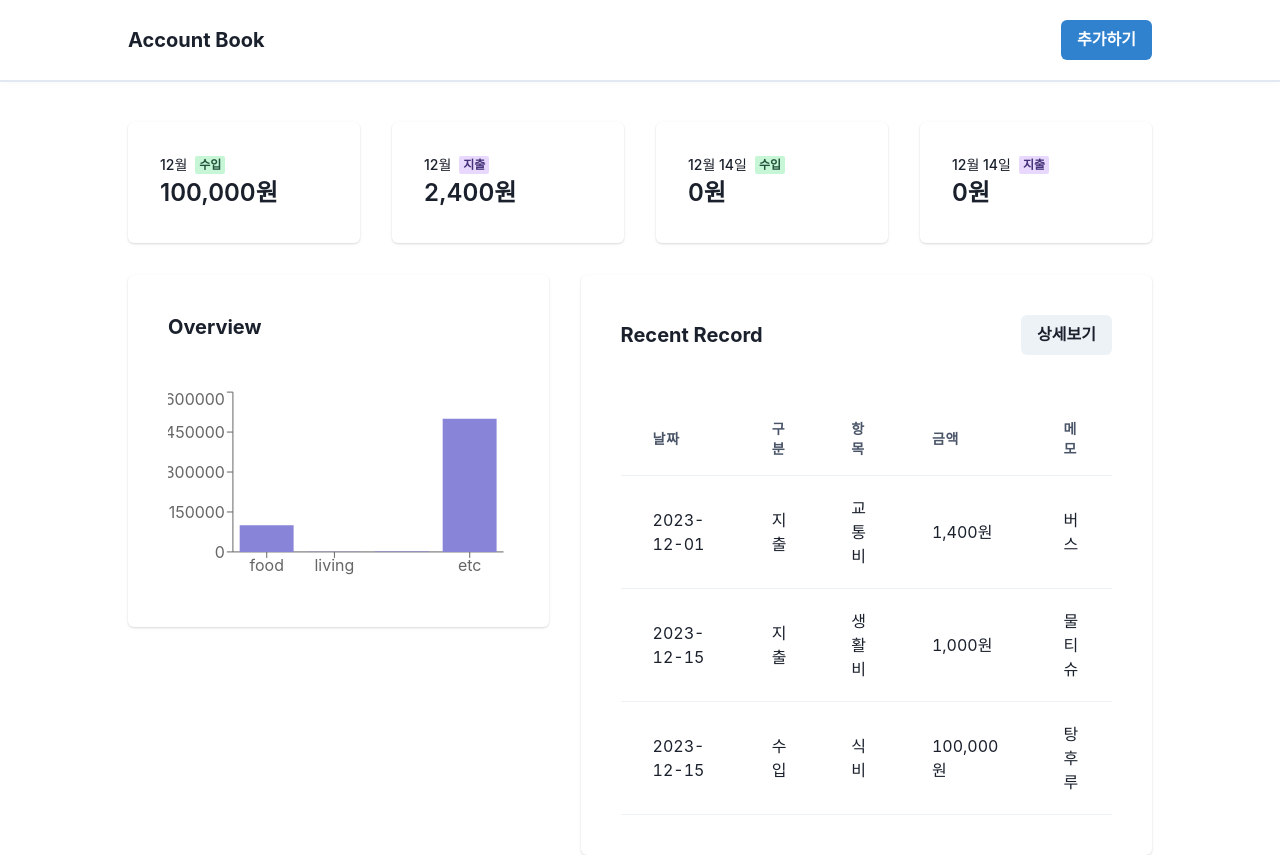
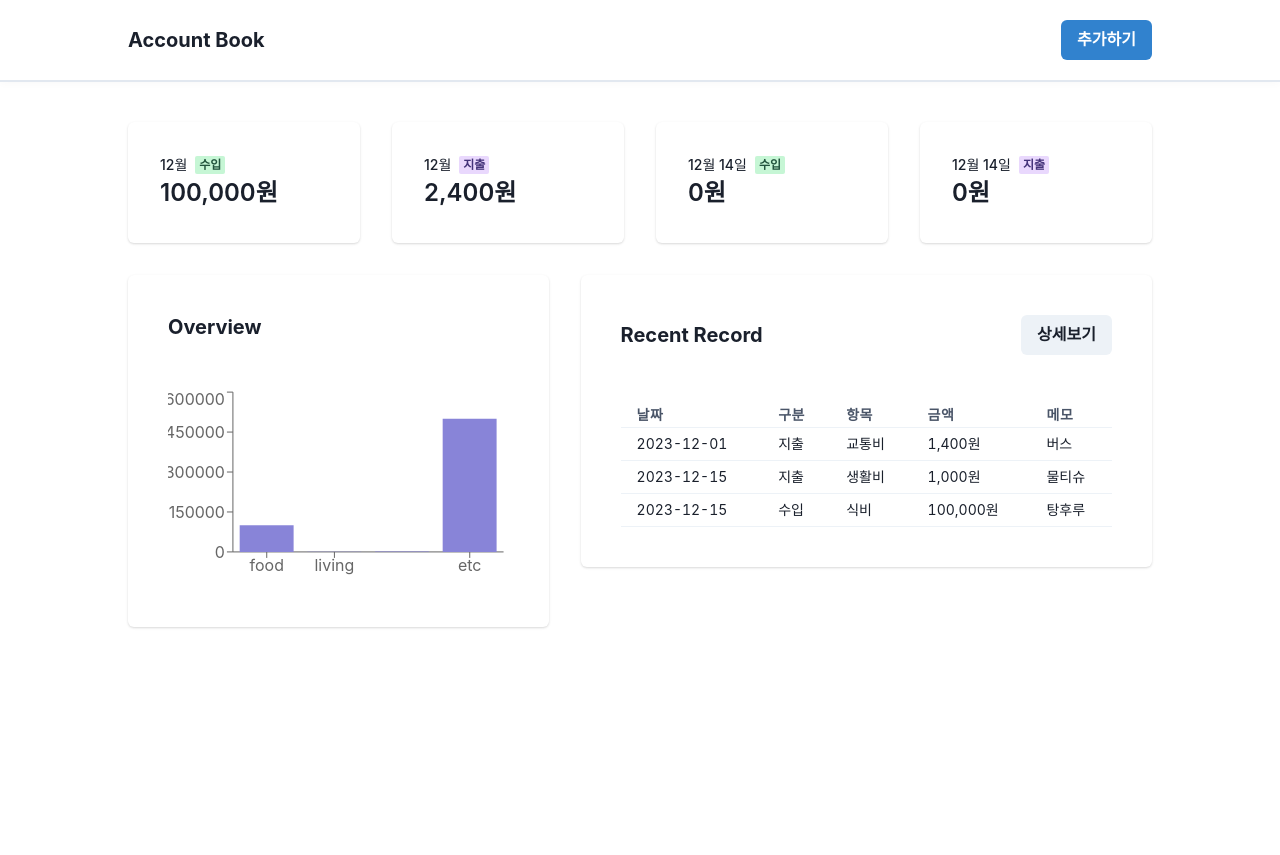
Before and after one commit to woorifisa-service-dev-2nd/frontend-3rd-accountBook, a React (Vite) app: page / in a window 1280 px wide. After the commit the page ends 800 px from the top, so only its background shows below. Built offline with nearby package versions, Linux system fonts and the light colour scheme; data requests are answered from the project's data file.

Commit message:
style: recent record 부분 크기 수정

```diff
--- a/src/components/dashboard/DataTable.jsx
+++ b/src/components/dashboard/DataTable.jsx
@@ -24,7 +24,7 @@ const DataTable = ({ fontSize, bgColor, data, checkedItems, toggleAllCheckboxes,
 
   return (
     <>
-      <Table variant="simple" size="lg">
+      <Table variant="simple" size="sm">
         <Thead>
           <Tr backgroundColor={bgColor ? bgColor : 'skyblue'}>
             {toggleAllCheckboxes && checkedItems && (
@@ -73,7 +73,7 @@ const DataTable = ({ fontSize, bgColor, data, checkedItems, toggleAllCheckboxes,
                     <Checkbox isChecked={checkedItems[index]} onChange={(e) => toggleSingleCheckbox(index, e.target.checked)}></Checkbox>
                   </Td>
                 )}
-                <Td>{item.date}</Td>
+                <Td >{item.date}</Td>
                 <Td>{changeToKorean[item.status]}</Td>
                 <Td>{changeToKorean[item.chargeStatus]}</Td>
                 <Td>{`${amountFormat(Number(item.amount))}원`}</Td>
```
